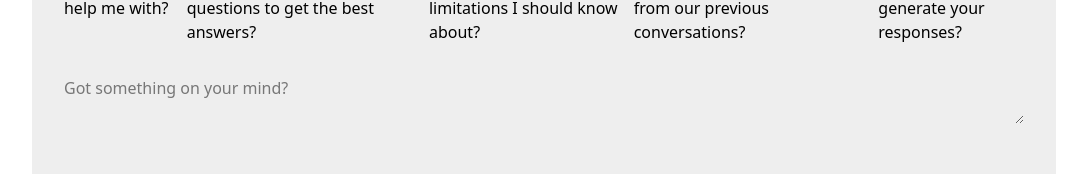
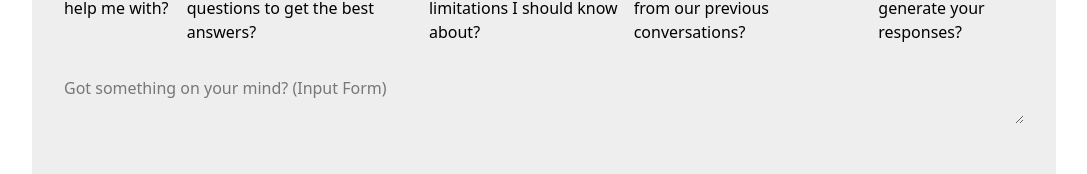
Before and after one commit to hamdi4-beep/web-ui, a React (Vite) app: page / in a window 1280 px wide. Shown: the part 221-395 px from the top of the page, without its empty margins (96-1183 px from the left). Built offline with nearby package versions, Linux system fonts and the light colour scheme.

Commit message:
added a label

```diff
--- a/src/components/layers/Layer.tsx
+++ b/src/components/layers/Layer.tsx
@@ -17,7 +17,7 @@ export default function Layer() {
 
             <form action="#" onSubmit={() => false} className='py-8'>
               <textarea
-                placeholder="Got something on your mind?"
+                placeholder="Got something on your mind? (Input Form)"
                 className="w-full outline-none"
               />
             </form>
```
